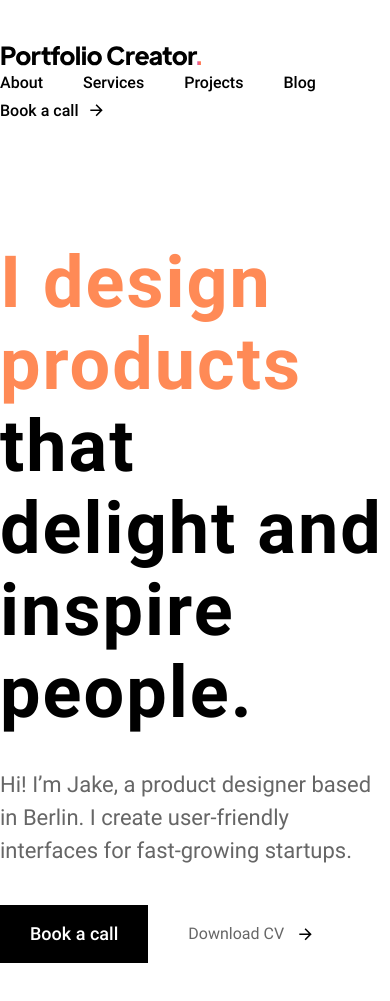
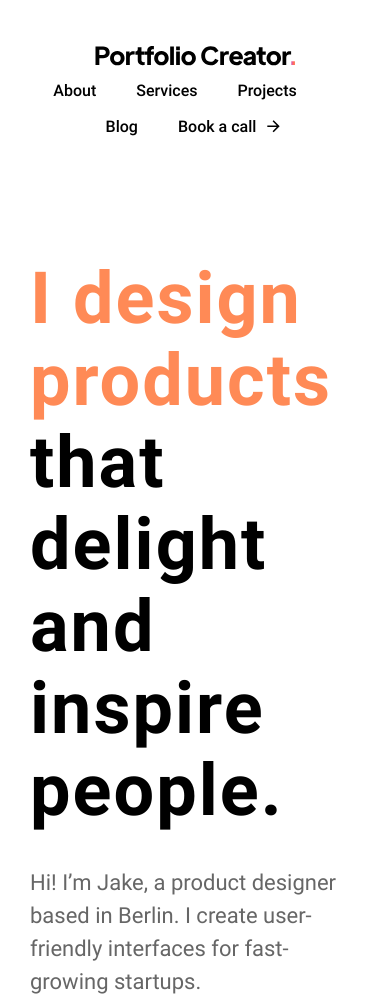
Before and after one commit to MishaHliakau/HW, a plain HTML site: page Final projects /Portfolio_page/Index.html in a window 390 px wide. Shown: the top 1001 px of the page. Drawn offline with Linux system fonts and the light colour scheme.

Commit message:
the final projects is complited

```diff
--- a/Final projects /Portfolio_page/Index.css
+++ b/Final projects /Portfolio_page/Index.css
@@ -104,6 +104,7 @@ img {
 }
 
 .header-item {
+  padding-top: 8px;
   margin-right: 40px;
 }
 
@@ -923,6 +924,12 @@ margin-bottom: 154px;
     padding: 0;
   }
 
+  .header {
+    margin-left: 30px;
+    margin-right: 30px;
+  }
+
+
   .services_container {
     display: flex;
     flex-wrap: wrap;
@@ -1068,6 +1075,16 @@ margin-bottom: 154px;
     padding-top: 34px;
     margin-left: auto;
   }
+
+  .header {
+    flex-direction: column;
+    align-items: center;
+  }
+
+  .header_list {
+    justify-content: center;
+  }
+
 }
 
 @media screen and (max-width: 720px) {
```
